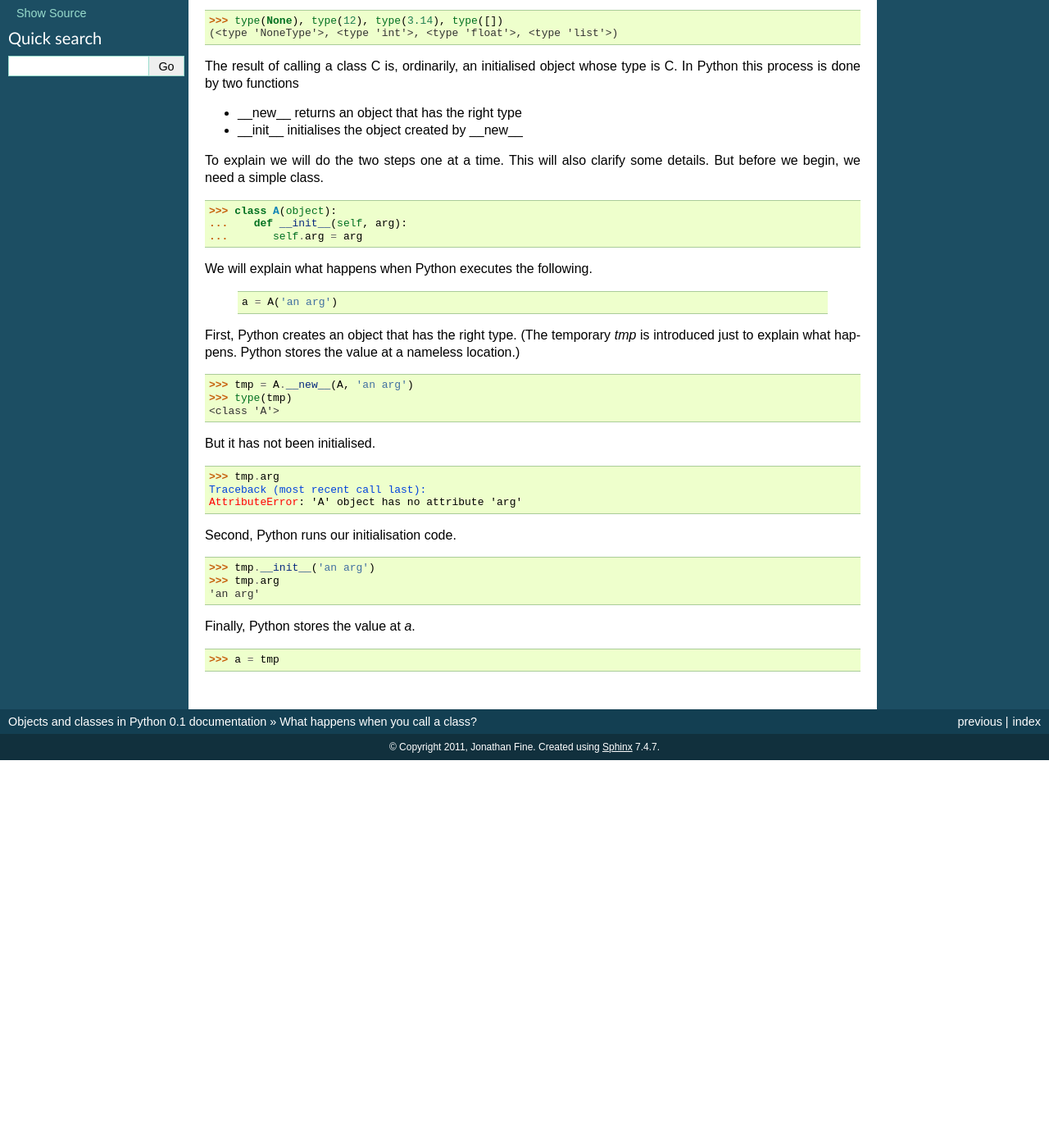
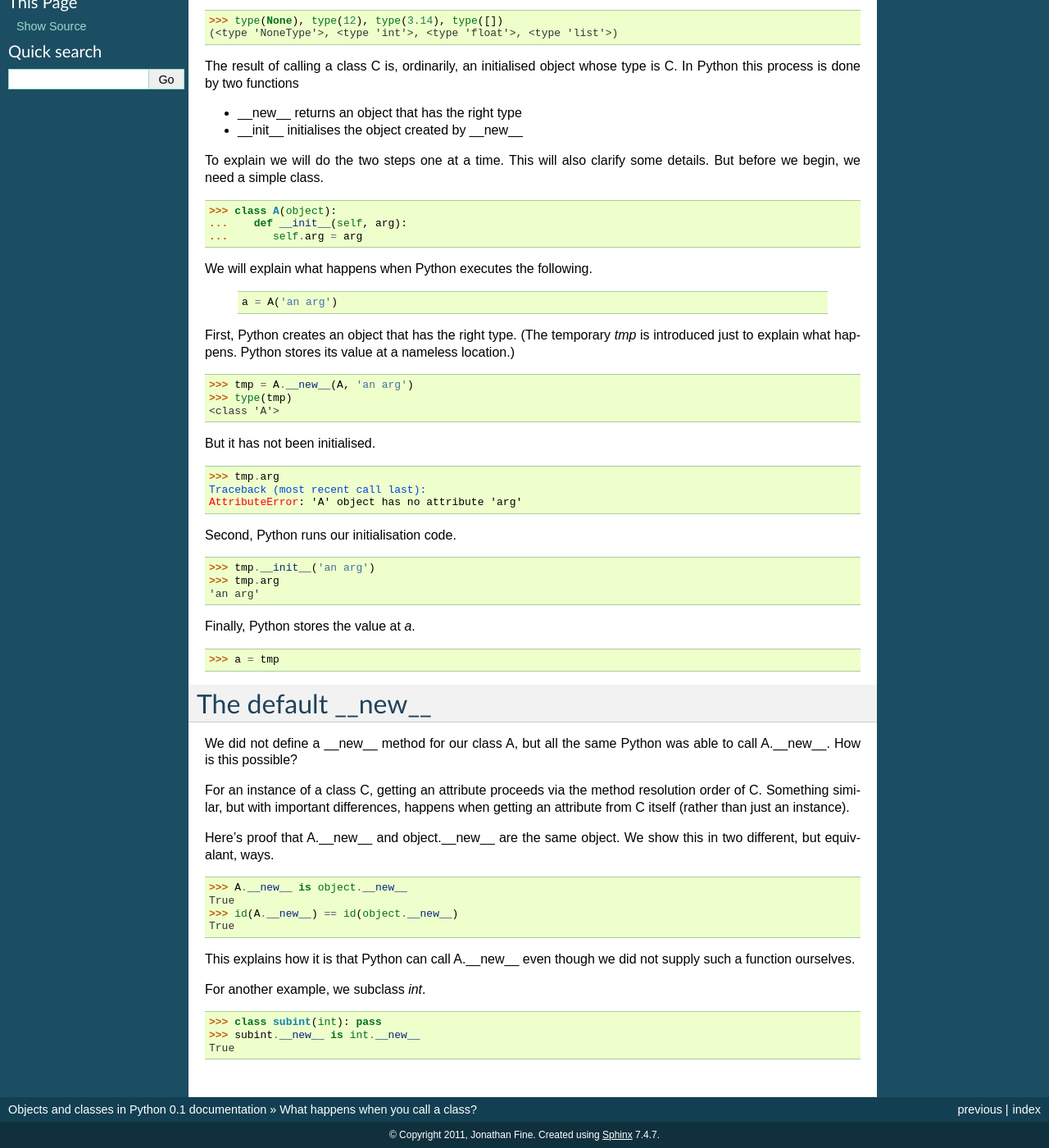
Before and after one commit to nazrulworld/jfine-python-classes-tutorial, a Sphinx documentation site: the page built from source/call-a-class.rst, in a window 1280 px wide and 1400 px high, scrolled down 211 px. Shown: the whole window at 82% size. Built offline with Sphinx 7.4.7, drawn with Linux system fonts in a browser that asks for light colours; before the commit the page ends 1138 px from its top, so only the background shows below that.

Commit message:
Add The default __new__.

```diff
--- a/source/call-a-class.rst
+++ b/source/call-a-class.rst
@@ -38,7 +38,7 @@ We will explain what happens when Python executes the following.
 
 First, Python creates an object that has the right type.  (The
 temporary *tmp* is introduced just to explain what happens. Python
-stores the value at a nameless location.)
+stores its value at a nameless location.)
 
 >>> tmp = A.__new__(A, 'an arg')
 >>> type(tmp)
@@ -59,3 +59,32 @@ Second, Python runs our initialisation code.
 Finally, Python stores the value at *a*.
 
 >>> a = tmp
+
+
+The default __new__
+===================
+
+We did not define a __new__ method for our class A, but all the same
+Python was able to call A.__new__.  How is this possible?
+
+For an instance of a class C, getting an attribute proceeds via the
+method resolution order of C.  Something similar, but with important
+differences, happens when getting an attribute from C itself (rather
+than just an instance).
+
+Here's proof that A.__new__ and object.__new__ are the same object.
+We show this in two different, but equivalant, ways.
+
+>>> A.__new__ is object.__new__
+True
+>>> id(A.__new__) == id(object.__new__)
+True
+
+This explains how it is that Python can call A.__new__ even though we
+did not supply such a function ourselves.
+
+For another example, we subclass *int*.
+
+>>> class subint(int): pass
+>>> subint.__new__ is int.__new__
+True
```
